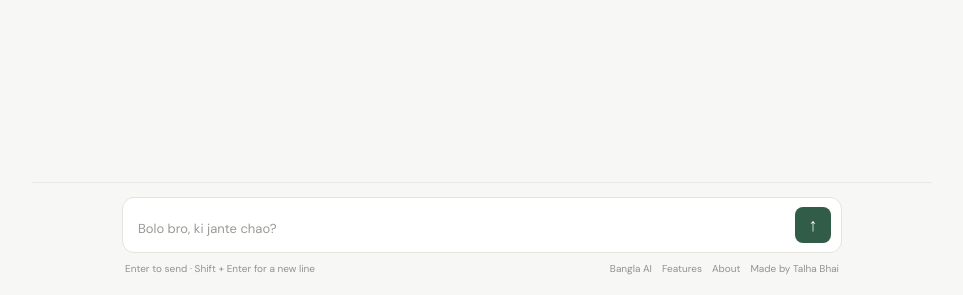
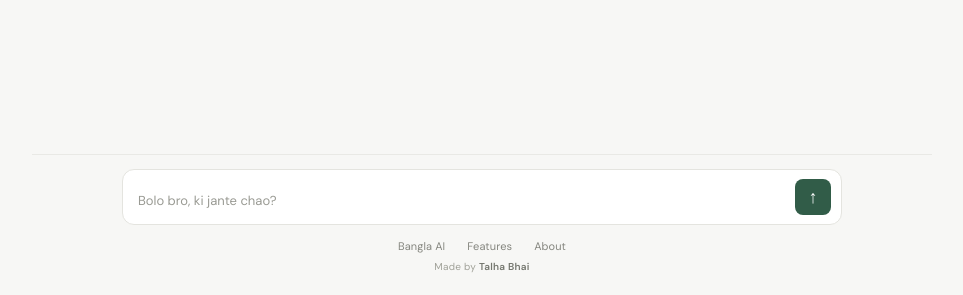
Before and after one commit to talhamakeswebs-maker/Bongoboltu-ai, a plain HTML site: page index.html in a window 1280 px wide. Shown: the part 505-800 px from the top of the page, without its empty margins (158-1121 px from the left). Drawn offline with Linux system fonts and the light colour scheme.

Commit message:
Refine Abul footer styling

```diff
--- a/index.html
+++ b/index.html
@@ -85,12 +85,15 @@ header{height:68px;padding:0 28px;border-bottom:1px solid var(--line);display:fl
 .composer textarea::placeholder{color:#999a93}
 .send{width:36px;height:36px;border:0;border-radius:8px;background:var(--accent);color:white;font-size:18px;cursor:pointer}
 .send:disabled{opacity:.45;cursor:not-allowed}
-.foot{max-width:720px;margin:auto;display:flex;justify-content:space-between;align-items:center;color:#92938c;font-size:10px;padding:9px 3px 0}
-.foot a{display:inline;color:#92938c;text-decoration:none;margin-right:10px}.foot a:hover{color:var(--text)}
-.credit{font-size:10px;color:#92938c;text-align:center;margin-top:9px}
+.site-footer{max-width:720px;margin:14px auto 0;padding:0 3px 2px;display:flex;flex-direction:column;align-items:center;gap:7px}
+.foot-nav{display:flex;align-items:center;justify-content:center;gap:22px}
+.foot-nav a{color:#85867f;text-decoration:none;font-size:11px;letter-spacing:.01em;transition:color .18s ease}
+.foot-nav a:hover{color:var(--accent)}
+.credit{font-size:10px;letter-spacing:.025em;color:#a0a198;text-align:center}
+.credit span{color:#74766e;font-weight:600}
 .hidden{display:none!important}
 @keyframes rise{from{opacity:0;transform:translateY(5px)}to{opacity:1;transform:translateY(0)}}
-@media(max-width:760px){.main{max-width:none;min-height:100dvh}header{height:62px;padding:0 16px}.chat{padding:22px 16px}.welcome{padding:24px 0}.welcome h1{letter-spacing:-1.5px}.composer-wrap{padding:12px 14px 17px}.foot{font-size:9px}}
+@media(max-width:760px){.main{max-width:none;min-height:100dvh}header{height:62px;padding:0 16px}.chat{padding:22px 16px}.welcome{padding:24px 0}.welcome h1{letter-spacing:-1.5px}.composer-wrap{padding:12px 14px 17px}.site-footer{margin-top:13px}.foot-nav{gap:19px}.foot-nav a{font-size:10px}}
 </style>
 </head>
 <body>
@@ -115,7 +118,7 @@ header{height:68px;padding:0 28px;border-bottom:1px solid var(--line);display:fl
 <textarea id="prompt" rows="1" placeholder="Bolo bro, ki jante chao?" aria-label="Message"></textarea>
 <button class="send" id="send" aria-label="Send">↑</button>
 </form>
-<div class="foot"><span>Enter to send · Shift + Enter for a new line</span><span><a href="/bangla-ai/">Bangla AI</a><a href="/features/">Features</a><a href="/about/">About</a><span class="credit">Made by Talha Bhai</span></span></div>
+<footer class="site-footer" aria-label="Site information"><nav class="foot-nav" aria-label="Explore Abul"><a href="/bangla-ai/">Bangla AI</a><a href="/features/">Features</a><a href="/about/">About</a></nav><div class="credit">Made by <span>Talha Bhai</span></div></footer>
 </div>
 </main>
 </div>
```
